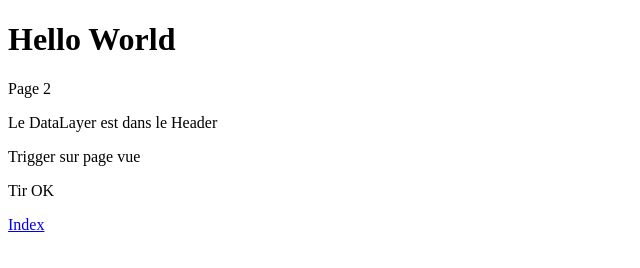
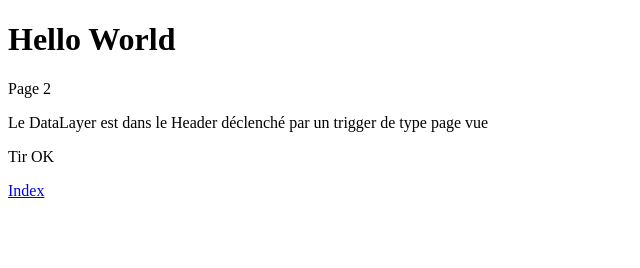
Before and after one commit to PhilippeR/GTMtests, a plain HTML site: page page2.html in a window 1280 px wide. Shown: the whole page, without its empty margins (0-640 px from the left). Drawn offline with Linux system fonts and the light colour scheme.

Commit message:
Update page2.html

```diff
--- a/page2.html
+++ b/page2.html
@@ -32,8 +32,7 @@ height="0" width="0" style="display:none;visibility:hidden"></iframe></noscript>
 
 <h1>Hello World</h1>
 <p>Page 2</p>
-<p>Le DataLayer est dans le Header</p>
-<p>Trigger sur page vue </p>
+<p>Le DataLayer est dans le Header déclenché par un trigger de type page vue</p>
 <p>Tir OK </p>
 <p><a href="index.html">Index</a> </p>
 </body>
```
